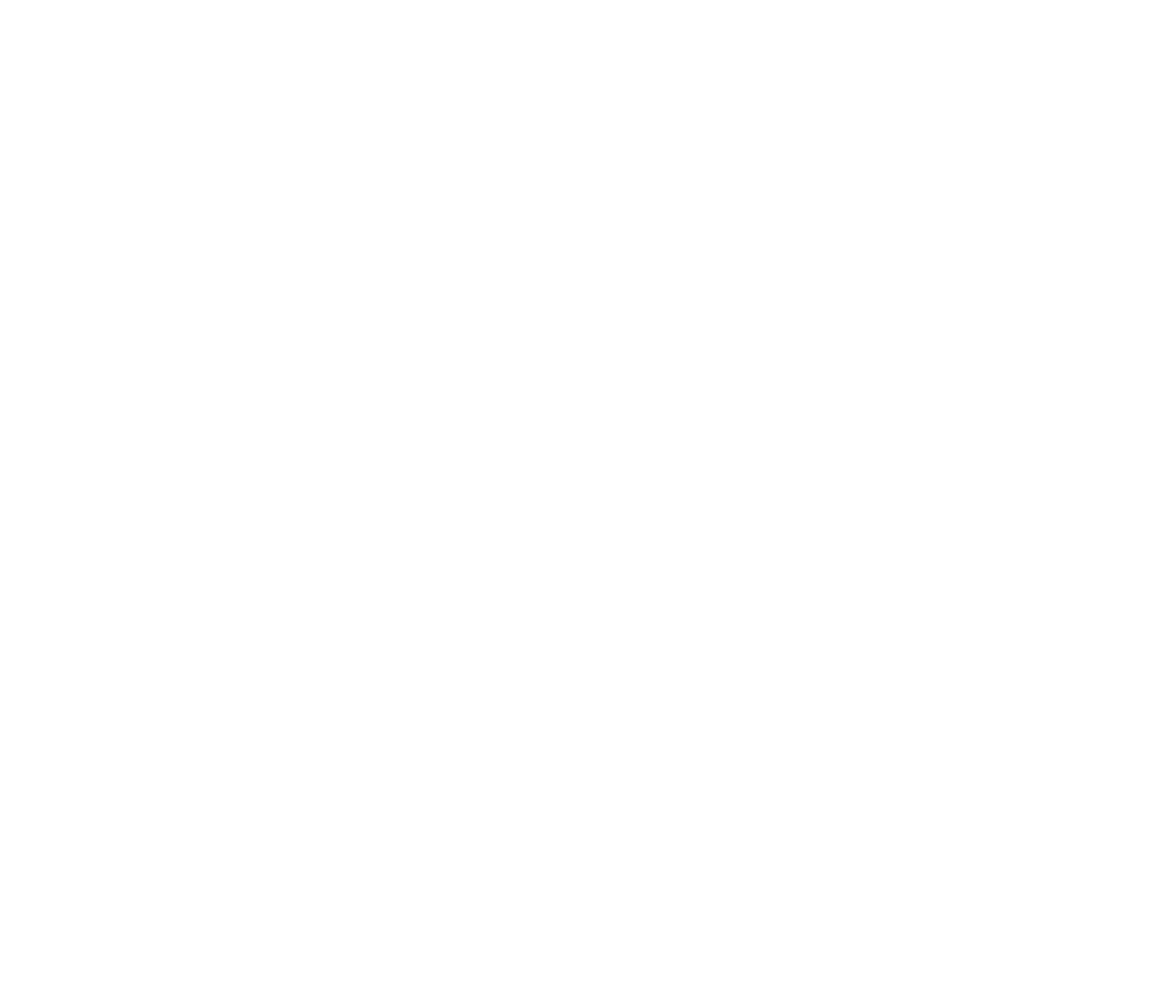
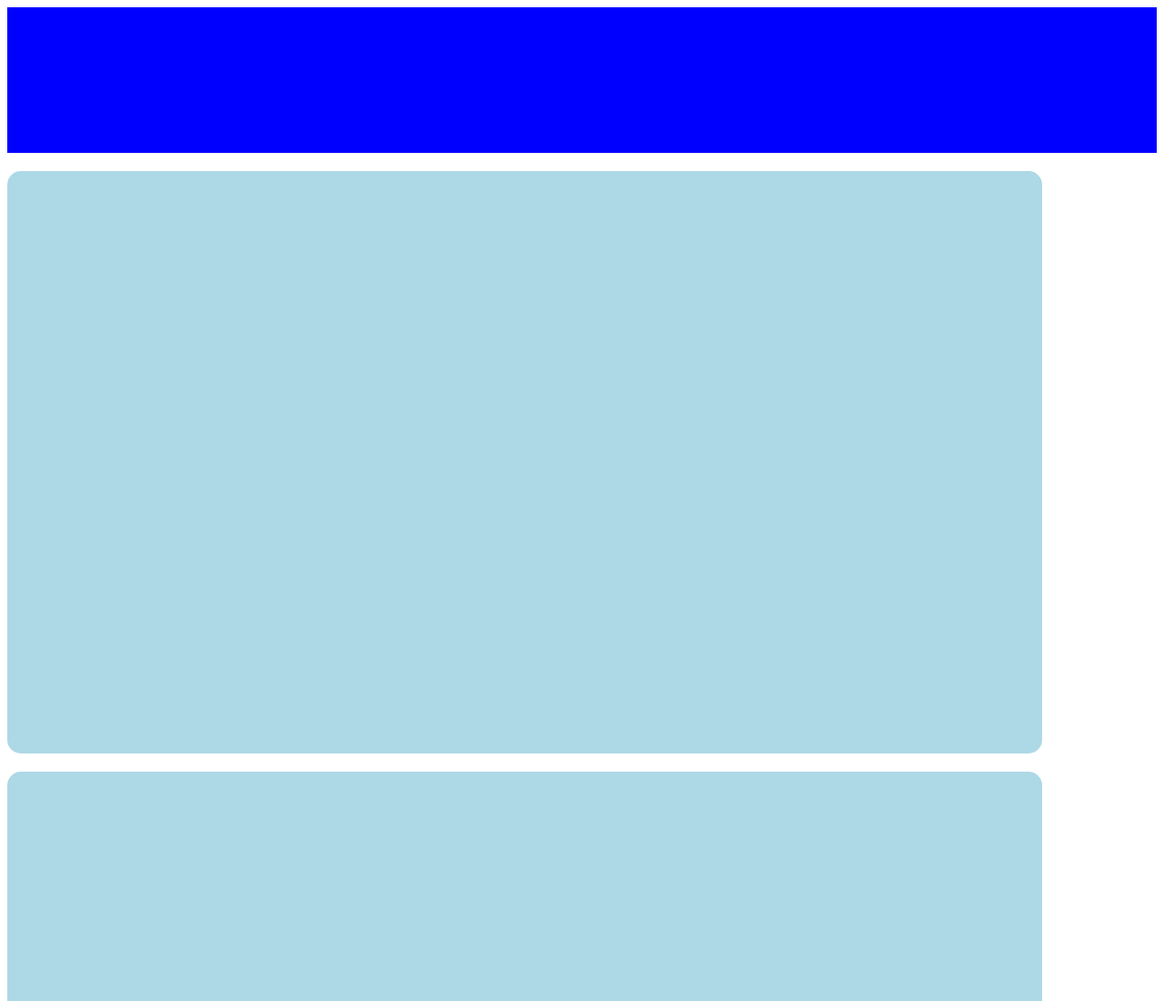
Before and after one commit to freddycarta/htmlcss-responsive-layout, a plain HTML site: page index.html in a window 1280 px wide. Shown: the top 1100 px of the page at 91% size. Before the commit the page ends 800 px from the top, so only its background shows below. Drawn offline with Linux system fonts and the light colour scheme.

Commit message:
2 commit

```diff
--- a/index.html
+++ b/index.html
@@ -5,13 +5,19 @@
     <meta http-equiv="X-UA-Compatible" content="IE=edge">
     <meta name="viewport" content="width=device-width, initial-scale=1.0">
     <title>htmlcss-responsive-layout</title>
+    <link rel="stylesheet" href="style.css">
 </head>
+<body>
     <header>
         <div class="header-container">
 
         </div>
     </header>
-<body>
+    <div class="demo-application"></div>
+    <div class="first-container"></div>
+    <div class="first-container"></div>
+    <div class="first-container"></div>
+    <div class="first-container"></div>
 
 </body>
 </html>
--- a/style.css
+++ b/style.css
@@ -1,6 +1,30 @@
+.body {
+    display: flex;
+    align-items: center;
+}
+
 .header-container {
     width: 100%;
     height: 20vh;
     background-color: blue;
-    position: fixed;
+
 }
+
+.demo-application {
+    width: 90%;
+    height: 80vh;
+    margin-top: 20px;
+    background-color: lightblue;
+    border-radius: 15px;
+
+
+}
+
+.first-container {
+    width: 90%;
+    height: 40vh;
+    margin-top: 20px;
+    background-color: lightblue;
+    border-radius: 15px;
+
+}
```
